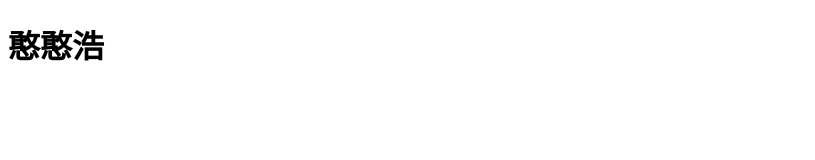
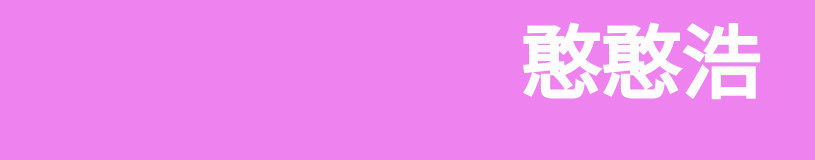
Before and after one commit to haoThirdTeam/theThirdTeamProject01, a plain HTML site: page 陈智梁.html in a window 1280 px wide. Shown: the whole page, without its empty margins (0-815 px from the left). Drawn offline with Linux system fonts and the light colour scheme.

Commit message:
修改了样式

```diff
--- a/陈智梁.html
+++ b/陈智梁.html
@@ -1,12 +1,33 @@
 <!DOCTYPE html>
 <html lang="zh">
+
 <head>
-	<meta charset="UTF-8">
-	<meta name="viewport" content="width=device-width, initial-scale=1.0">
-	<meta http-equiv="X-UA-Compatible" content="ie=edge">
-	<title></title>
+    <meta charset="UTF-8">
+    <meta name="viewport" content="width=device-width, initial-scale=1.0">
+    <meta http-equiv="X-UA-Compatible" content="ie=edge">
+    <title></title>
+    <style>
+        * {
+            margin: 0;
+            padding: 0;
+        }
+
+        h1 {
+            position: absolute;
+            top: 0;
+            bottom: 0;
+            left: 0;
+            right: 0;
+            text-align: center;
+            font-size: 80px;
+            color: white;
+            background-color: violet;
+        }
+    </style>
 </head>
+
 <body>
-	<h1>憨憨浩</h1>
+    <h1>憨憨浩</h1>
 </body>
+
 </html>
```
